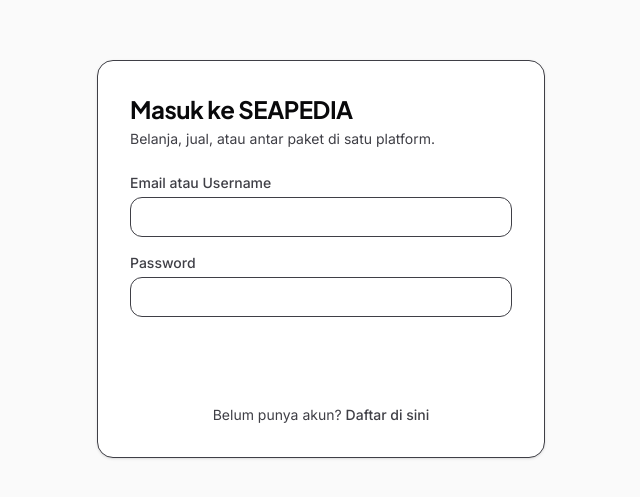
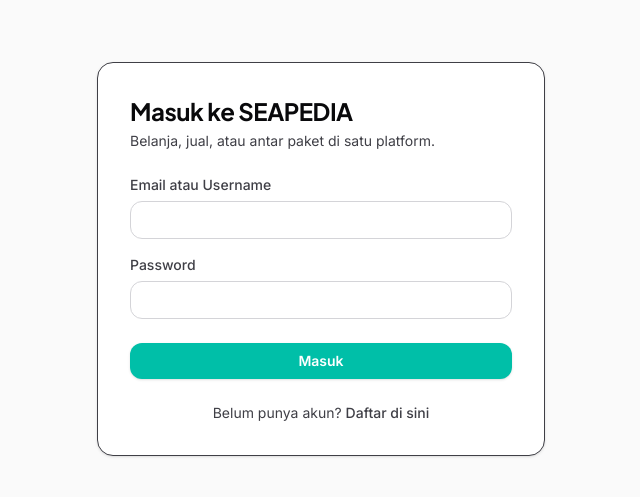
Before and after one commit to AnthonyS051105/seapedia-compfest, a Next.js app in the folder apps/frontend/: page /auth/login in a window 1280 px wide. Shown: the part 141-638 px from the top of the page, without its empty margins (319-959 px from the left). Built offline with nearby package versions, Linux system fonts and the light colour scheme; no server answers.

Commit message:
feat: redesign all components/ui (Button, Input, Card, Badge, Modal, Spinner, EmptyState, StarRating, Pagination)

```diff
--- a/apps/frontend/components/ui/Badge.tsx
+++ b/apps/frontend/components/ui/Badge.tsx
@@ -10,12 +10,12 @@
 }
 
 const variantClasses: Record<BadgeVariant, string> = {
-  blue: 'bg-blue-100 text-blue-700',
-  green: 'bg-emerald-100 text-emerald-700',
-  yellow: 'bg-amber-100 text-amber-700',
-  orange: 'bg-orange-100 text-orange-700',
-  red: 'bg-red-100 text-red-700',
-  gray: 'bg-gray-100 text-gray-700',
+  yellow: 'bg-amber-50 text-amber-700 border border-amber-200',
+  blue: 'bg-blue-50 text-blue-700 border border-blue-200',
+  orange: 'bg-brand-50 text-brand-700 border border-brand-200',
+  green: 'bg-success-50 text-success-700 border border-green-200',
+  red: 'bg-danger-50 text-danger-700 border border-red-200',
+  gray: 'bg-zinc-100 text-zinc-600 border border-zinc-200',
 }
 
 export const ORDER_STATUS_BADGE_VARIANT: Record<OrderStatus, BadgeVariant> = {
@@ -30,7 +30,7 @@
   return (
     <span
       className={cn(
-        'inline-flex items-center rounded-full px-2.5 py-0.5 text-sm font-medium',
+        'inline-flex items-center rounded-full px-2.5 py-0.5 text-xs font-semibold',
         variantClasses[variant],
         className
       )}
--- a/apps/frontend/components/ui/Button.tsx
+++ b/apps/frontend/components/ui/Button.tsx
@@ -1,6 +1,6 @@
 import { ButtonHTMLAttributes, ReactNode } from 'react'
-import { Loader2 } from 'lucide-react'
 import { cn } from '@/lib/utils'
+import { Spinner } from './Spinner'
 
 export type ButtonVariant = 'primary' | 'secondary' | 'outline' | 'ghost' | 'danger'
 export type ButtonSize = 'sm' | 'md' | 'lg'
@@ -13,17 +13,25 @@
 }
 
 const variantClasses: Record<ButtonVariant, string> = {
-  primary: 'bg-primary text-white hover:bg-primary-dark',
-  secondary: 'bg-secondary text-white hover:opacity-90',
-  outline: 'border border-border bg-transparent text-text hover:bg-gray-50',
-  ghost: 'bg-transparent text-text hover:bg-gray-100',
-  danger: 'bg-danger text-white hover:opacity-90',
+  primary:
+    'bg-brand-500 hover:bg-brand-600 text-white shadow-sm hover:shadow-[var(--shadow-brand)]',
+  secondary: 'bg-zinc-900 hover:bg-zinc-800 text-white',
+  outline:
+    'border border-zinc-300 text-zinc-700 hover:border-zinc-400 hover:bg-zinc-50 bg-white',
+  ghost: 'text-brand-600 hover:bg-brand-50',
+  danger: 'bg-danger-500 hover:bg-danger-700 text-white',
 }
 
 const sizeClasses: Record<ButtonSize, string> = {
-  sm: 'h-8 px-3 text-sm',
-  md: 'h-10 px-4 text-base',
-  lg: 'h-12 px-6 text-lg',
+  sm: 'px-3 py-1.5 text-xs',
+  md: 'px-4 py-2 text-sm',
+  lg: 'px-5 py-2.5 text-base',
+}
+
+const spinnerSize: Record<ButtonSize, 'sm' | 'md'> = {
+  sm: 'sm',
+  md: 'sm',
+  lg: 'md',
 }
 
 export function Button({
@@ -38,7 +46,8 @@
   return (
     <button
       className={cn(
-        'inline-flex items-center justify-center gap-2 rounded-lg font-medium transition-colors disabled:cursor-not-allowed disabled:opacity-60',
+        'inline-flex items-center justify-center gap-2 rounded-lg font-semibold transition-all duration-150 active:scale-[0.98] disabled:opacity-40 disabled:cursor-not-allowed disabled:pointer-events-none',
+        variant === 'ghost' || variant === 'outline' ? 'font-medium' : 'font-semibold',
         variantClasses[variant],
         sizeClasses[size],
         className
@@ -46,7 +55,7 @@
       disabled={disabled || isLoading}
       {...props}
     >
-      {isLoading && <Loader2 className="h-4 w-4 animate-spin" />}
+      {isLoading && <Spinner size={spinnerSize[size]} className="text-current" />}
       {children}
     </button>
   )
--- a/apps/frontend/components/ui/Card.tsx
+++ b/apps/frontend/components/ui/Card.tsx
@@ -10,14 +10,18 @@
 
 const variantClasses: Record<CardVariant, string> = {
   default: '',
-  hover: 'transition-shadow hover:shadow-md',
-  selected: 'border-primary ring-1 ring-primary',
+  hover: 'card-interactive',
+  selected: 'border-brand-500 ring-1 ring-brand-500',
 }
 
 export function Card({ variant = 'default', className, children, ...props }: CardProps) {
   return (
     <div
-      className={cn('rounded-xl border border-border bg-surface p-4', variantClasses[variant], className)}
+      className={cn(
+        'rounded-xl border border-zinc-200 bg-white p-4 [box-shadow:var(--shadow-card)]',
+        variantClasses[variant],
+        className
+      )}
       {...props}
     >
       {children}
--- a/apps/frontend/components/ui/EmptyState.tsx
+++ b/apps/frontend/components/ui/EmptyState.tsx
@@ -14,14 +14,14 @@
   return (
     <div
       className={cn(
-        'flex flex-col items-center justify-center gap-2 rounded-xl border border-dashed border-border p-10 text-center',
+        'flex flex-col items-center justify-center rounded-xl border border-dashed border-zinc-200 p-10 text-center',
         className
       )}
     >
-      {Icon && <Icon className="h-10 w-10 text-text-sub" />}
-      <h3 className="text-lg font-semibold text-text">{title}</h3>
-      {description && <p className="text-sm text-text-sub">{description}</p>}
-      {action && <div className="mt-2">{action}</div>}
+      {Icon && <Icon className="w-10 h-10 text-zinc-300 mx-auto mb-4" />}
+      <h3 className="font-display text-base font-semibold text-zinc-900 mb-1">{title}</h3>
+      {description && <p className="text-sm text-zinc-500 mb-4">{description}</p>}
+      {action && <div>{action}</div>}
     </div>
   )
 }
--- a/apps/frontend/components/ui/Input.tsx
+++ b/apps/frontend/components/ui/Input.tsx
@@ -10,9 +10,9 @@
 export const Input = forwardRef<HTMLInputElement, InputProps>(
   ({ label, error, helperText, className, id, ...props }, ref) => {
     return (
-      <div className="flex flex-col gap-1">
+      <div className="flex flex-col">
         {label && (
-          <label htmlFor={id} className="text-sm font-medium text-text">
+          <label htmlFor={id} className="block text-sm font-medium text-zinc-700 mb-1.5">
             {label}
           </label>
         )}
@@ -20,16 +20,16 @@
           ref={ref}
           id={id}
           className={cn(
-            'h-10 rounded-lg border border-border bg-surface px-3 text-base text-text outline-none transition-colors focus:border-primary',
-            error && 'border-danger focus:border-danger',
+            'w-full border-[1.5px] border-zinc-300 rounded-lg px-3 py-2 text-sm bg-white text-zinc-900 placeholder:text-zinc-400 transition-colors focus:border-brand-500 focus:ring-2 focus:ring-brand-500/15 focus:outline-none',
+            error && 'border-danger-500 ring-2 ring-danger-500/15',
             className
           )}
           {...props}
         />
         {error ? (
-          <p className="text-sm text-danger">{error}</p>
+          <p className="text-xs text-danger-600 mt-1.5">{error}</p>
         ) : helperText ? (
-          <p className="text-sm text-text-sub">{helperText}</p>
+          <p className="text-xs text-zinc-500 mt-1.5">{helperText}</p>
         ) : null}
       </div>
     )
--- a/apps/frontend/components/ui/Modal.tsx
+++ b/apps/frontend/components/ui/Modal.tsx
@@ -30,26 +30,26 @@
 
   return (
     <div
-      className="fixed inset-0 z-50 flex items-center justify-center bg-black/50 backdrop-blur-sm"
+      className="fixed inset-0 z-50 flex items-center justify-center bg-black/50 backdrop-blur-sm p-4"
       onClick={onClose}
     >
       <div
         className={cn(
-          'w-full max-w-md rounded-xl bg-surface p-6 shadow-xl',
+          'relative w-full max-w-md rounded-2xl bg-white p-6 shadow-2xl',
           className
         )}
         onClick={(event) => event.stopPropagation()}
       >
         {title && (
           <div className="mb-4 flex items-center justify-between">
-            <h2 className="text-lg font-bold text-text">{title}</h2>
+            <h2 className="font-display text-lg font-semibold text-zinc-950">{title}</h2>
             <button
               type="button"
               onClick={onClose}
               aria-label="Close"
-              className="rounded-full p-1 text-text-sub hover:bg-gray-100"
+              className="absolute top-4 right-4 rounded-lg p-1 text-brand-600 hover:bg-brand-50 transition-colors"
             >
-              <X className="h-5 w-5" />
+              <X className="h-4 w-4" />
             </button>
           </div>
         )}
--- a/apps/frontend/components/ui/Pagination.tsx
+++ b/apps/frontend/components/ui/Pagination.tsx
@@ -33,12 +33,12 @@
         aria-label="Halaman sebelumnya"
         disabled={page <= 1}
         onClick={() => onPageChange(page - 1)}
-        className="flex h-9 w-9 items-center justify-center rounded-lg border border-border text-text disabled:cursor-not-allowed disabled:opacity-40 hover:bg-gray-50"
+        className="flex h-8 w-8 items-center justify-center rounded-md text-zinc-600 hover:bg-zinc-100 disabled:cursor-not-allowed disabled:opacity-40"
       >
         <ChevronLeft className="h-4 w-4" />
       </button>
 
-      {pages[0] > 1 && <span className="px-2 text-text-sub">…</span>}
+      {pages[0] > 1 && <span className="px-2 text-sm text-zinc-500">…</span>}
 
       {pages.map((p) => (
         <button
@@ -46,22 +46,22 @@
           type="button"
           onClick={() => onPageChange(p)}
           className={cn(
-            'flex h-9 w-9 items-center justify-center rounded-lg text-sm font-medium',
-            p === page ? 'bg-primary text-white' : 'text-text hover:bg-gray-50'
+            'flex h-8 w-8 items-center justify-center rounded-md text-sm font-medium',
+            p === page ? 'bg-brand-500 text-white' : 'text-zinc-600 hover:bg-zinc-100'
           )}
         >
           {p}
         </button>
       ))}
 
-      {pages[pages.length - 1] < totalPages && <span className="px-2 text-text-sub">…</span>}
+      {pages[pages.length - 1] < totalPages && <span className="px-2 text-sm text-zinc-500">…</span>}
 
       <button
         type="button"
         aria-label="Halaman selanjutnya"
         disabled={page >= totalPages}
         onClick={() => onPageChange(page + 1)}
-        className="flex h-9 w-9 items-center justify-center rounded-lg border border-border text-text disabled:cursor-not-allowed disabled:opacity-40 hover:bg-gray-50"
+        className="flex h-8 w-8 items-center justify-center rounded-md text-zinc-600 hover:bg-zinc-100 disabled:cursor-not-allowed disabled:opacity-40"
       >
         <ChevronRight className="h-4 w-4" />
       </button>
--- a/apps/frontend/components/ui/Spinner.tsx
+++ b/apps/frontend/components/ui/Spinner.tsx
@@ -8,9 +8,9 @@
 }
 
 const sizeClasses: Record<SpinnerSize, string> = {
-  sm: 'h-4 w-4',
-  md: 'h-6 w-6',
-  lg: 'h-8 w-8',
+  sm: 'w-4 h-4',
+  md: 'w-5 h-5',
+  lg: 'w-6 h-6',
 }
 
 export function Spinner({ size = 'md', className, ...props }: SpinnerProps) {
@@ -19,7 +19,7 @@
       role="status"
       aria-label="Loading"
       className={cn(
-        'animate-spin rounded-full border-2 border-primary border-t-transparent',
+        'animate-spin rounded-full border-2 border-zinc-200 border-t-current',
         sizeClasses[size],
         className
       )}
--- a/apps/frontend/components/ui/StarRating.tsx
+++ b/apps/frontend/components/ui/StarRating.tsx
@@ -32,7 +32,7 @@
           <Star
             width={size}
             height={size}
-            className={star <= displayValue ? 'fill-accent text-accent' : 'fill-none text-border'}
+            className={star <= displayValue ? 'fill-accent-400 text-accent-400' : 'fill-none text-zinc-200'}
           />
         </button>
       ))}
```
